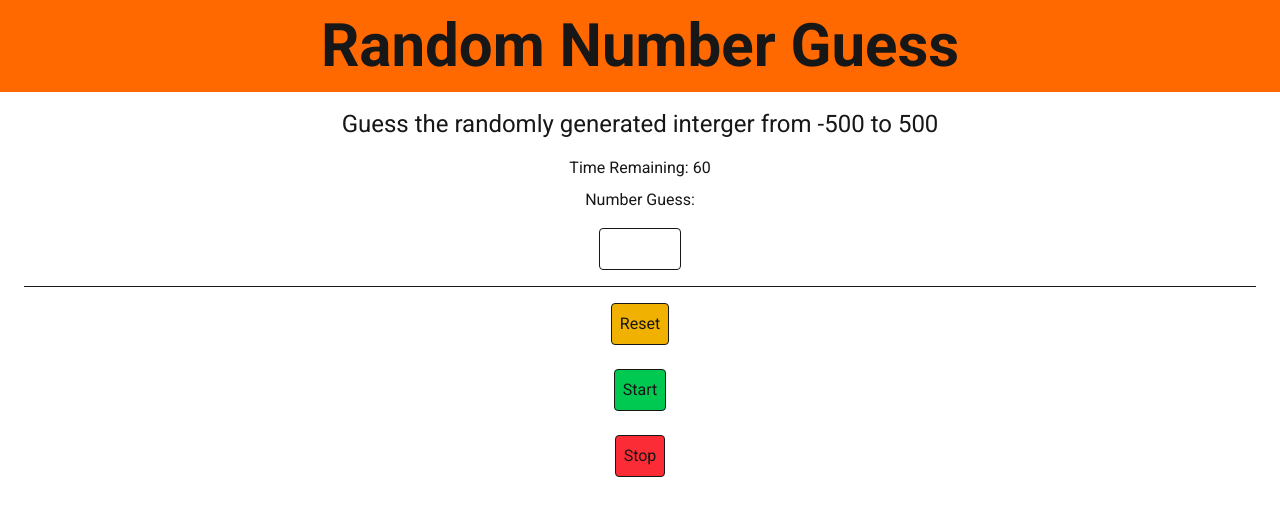
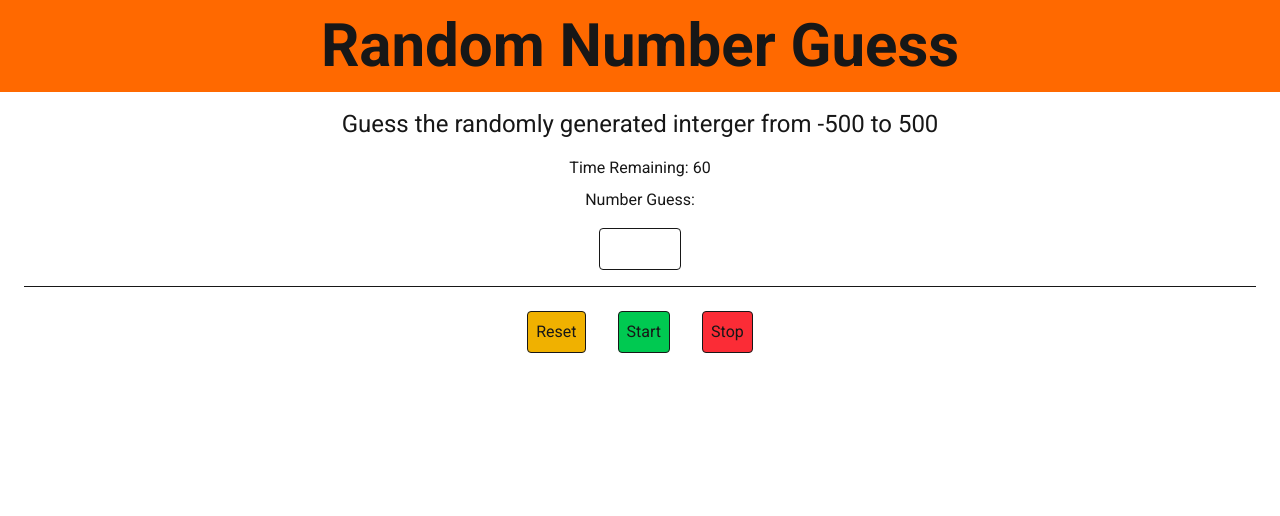
Before and after one commit to starrv/RandomNumberGuess, a Next.js app: page / in a window 1280 px wide. Shown: the top 516 px of the page. Built offline with nearby package versions, Linux system fonts and the light colour scheme.

Commit message:
updated UI

```diff
--- a/app/page.tsx
+++ b/app/page.tsx
@@ -88,14 +88,14 @@ function App() {
           </div>
         </div>
         <hr className="m-2" />
-        <div className="row m-2">
-          <div className="col m-2">
+        <div className="flex justify-center my-2">
+          <div className="m-2">
             <button className="border rounded-sm bg-yellow-500 cursor-pointer m-2 p-2" onClick={resetInput} disabled={timer ? false : true}>Reset</button>
           </div>
-          <div className="col m-2">
+          <div className="m-2">
             <button className="border rounded-sm bg-green-500 cursor-pointer m-2 p-2" onClick={initGame}>Start</button>
           </div>
-          <div className="col m-2">
+          <div className="m-2">
             <button className="border rounded-sm bg-red-500 cursor-pointer m-2 p-2" onClick={userEndGame}>Stop</button>
           </div>
         </div>
```
